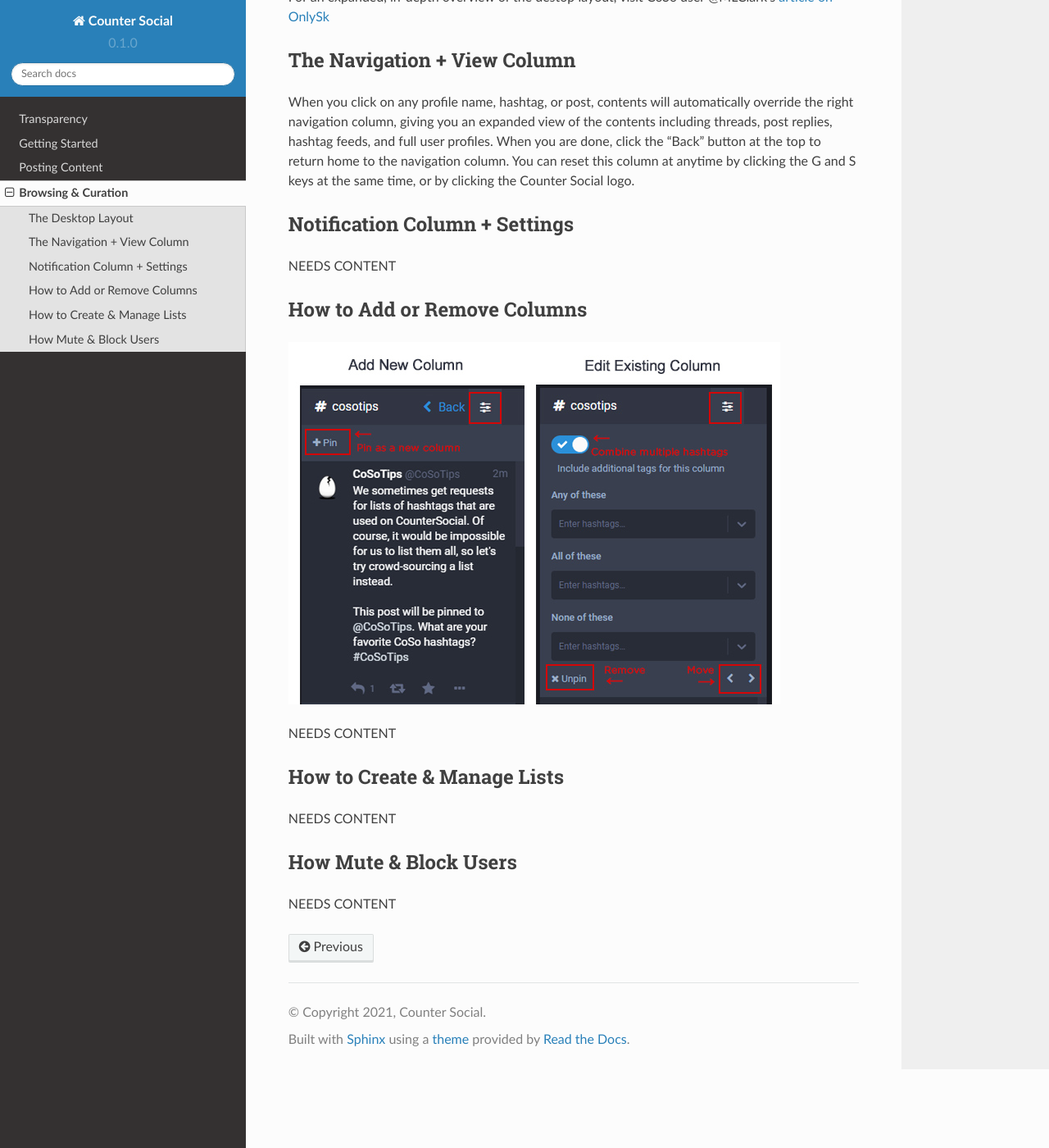
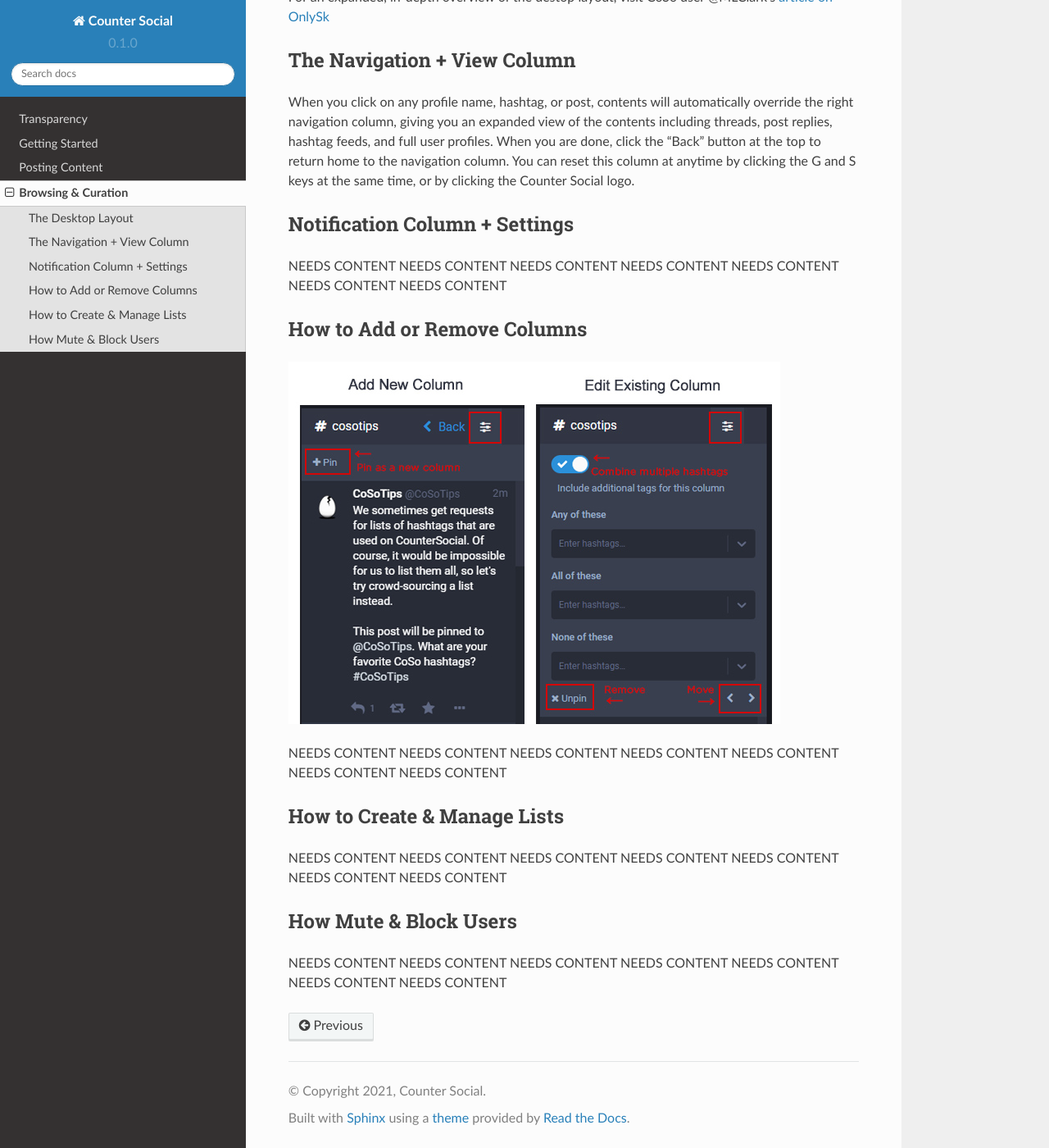
Before and after one commit to itskel/userguide, a Sphinx documentation site: the page built from docs/source/browsing-and-curation.rst, in a window 1280 px wide and 1400 px high, scrolled down 1067 px. Shown: the whole window at 82% size. Built offline with Sphinx 7.4.7 and the Read the Docs theme 2.0.0, drawn with Linux system fonts in a browser that asks for light colours.

Commit message:
Update browsing-and-curation.rst

```diff
--- a/docs/source/browsing-and-curation.rst
+++ b/docs/source/browsing-and-curation.rst
@@ -24,6 +24,12 @@
 Notification Column + Settings
 ------------
 NEEDS CONTENT
+NEEDS CONTENT
+NEEDS CONTENT
+NEEDS CONTENT
+NEEDS CONTENT
+NEEDS CONTENT
+NEEDS CONTENT
 
 
 How to Add or Remove Columns
@@ -32,11 +38,23 @@
 .. image:: img_columnsettings.jpg
 
 NEEDS CONTENT
+NEEDS CONTENT
+NEEDS CONTENT
+NEEDS CONTENT
+NEEDS CONTENT
+NEEDS CONTENT
+NEEDS CONTENT
 
 
 How to Create & Manage Lists
 ------------
 
+NEEDS CONTENT
+NEEDS CONTENT
+NEEDS CONTENT
+NEEDS CONTENT
+NEEDS CONTENT
+NEEDS CONTENT
 NEEDS CONTENT
 
 
@@ -44,3 +62,9 @@
 ------------
 
 NEEDS CONTENT
+NEEDS CONTENT
+NEEDS CONTENT
+NEEDS CONTENT
+NEEDS CONTENT
+NEEDS CONTENT
+NEEDS CONTENT
```
